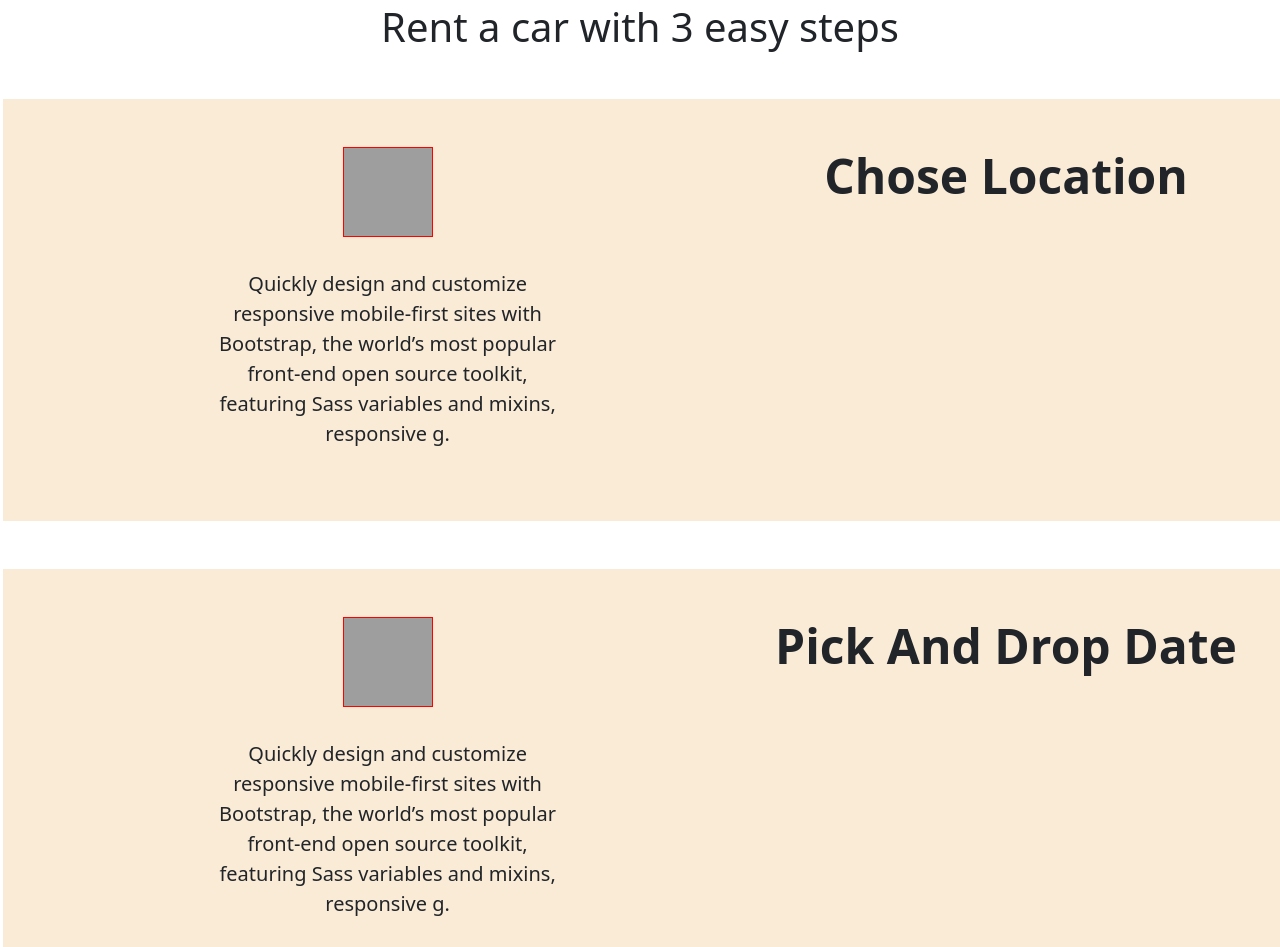
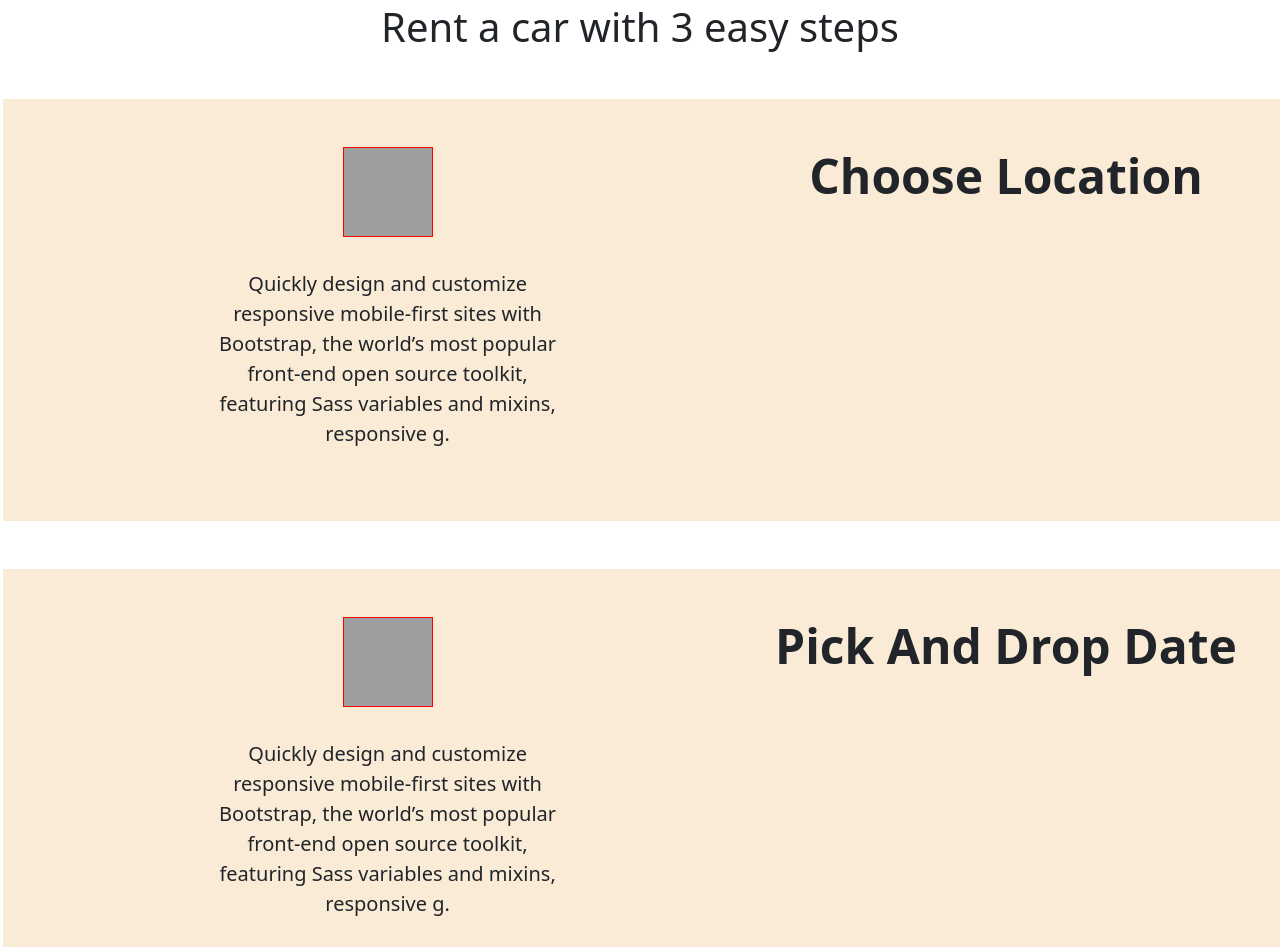
Before and after one commit to Prasha07/Shukla-travels, a plain HTML site: page index.html in a window 1280 px wide. Shown: the part 989-1936 px from the top of the page. Drawn offline with nearby package versions, Linux system fonts and the light colour scheme; grey boxes are pictures that could not be loaded.

Commit message:
Update index.html

```diff
--- a/index.html
+++ b/index.html
@@ -83,7 +83,7 @@
   </div>
   <div class="px-4 py-5 my-5 text-center apna">
     <img class="d-block mx-auto mb-4" src="https://flyclipart.com/thumb2/maps-icons-825116.png" alt="" width="90" height="90" >
-    <h1 class="display-5 fw-bold">Chose Location</h1>
+    <h1 class="display-5 fw-bold">Choose Location</h1>
     <div class="col-lg-6 mx-auto">
       <p class="lead mb-4">Quickly design and customize responsive mobile-first sites with Bootstrap, the world’s most popular front-end open source toolkit, featuring Sass variables and mixins, responsive g.</p>
     </div>
```
